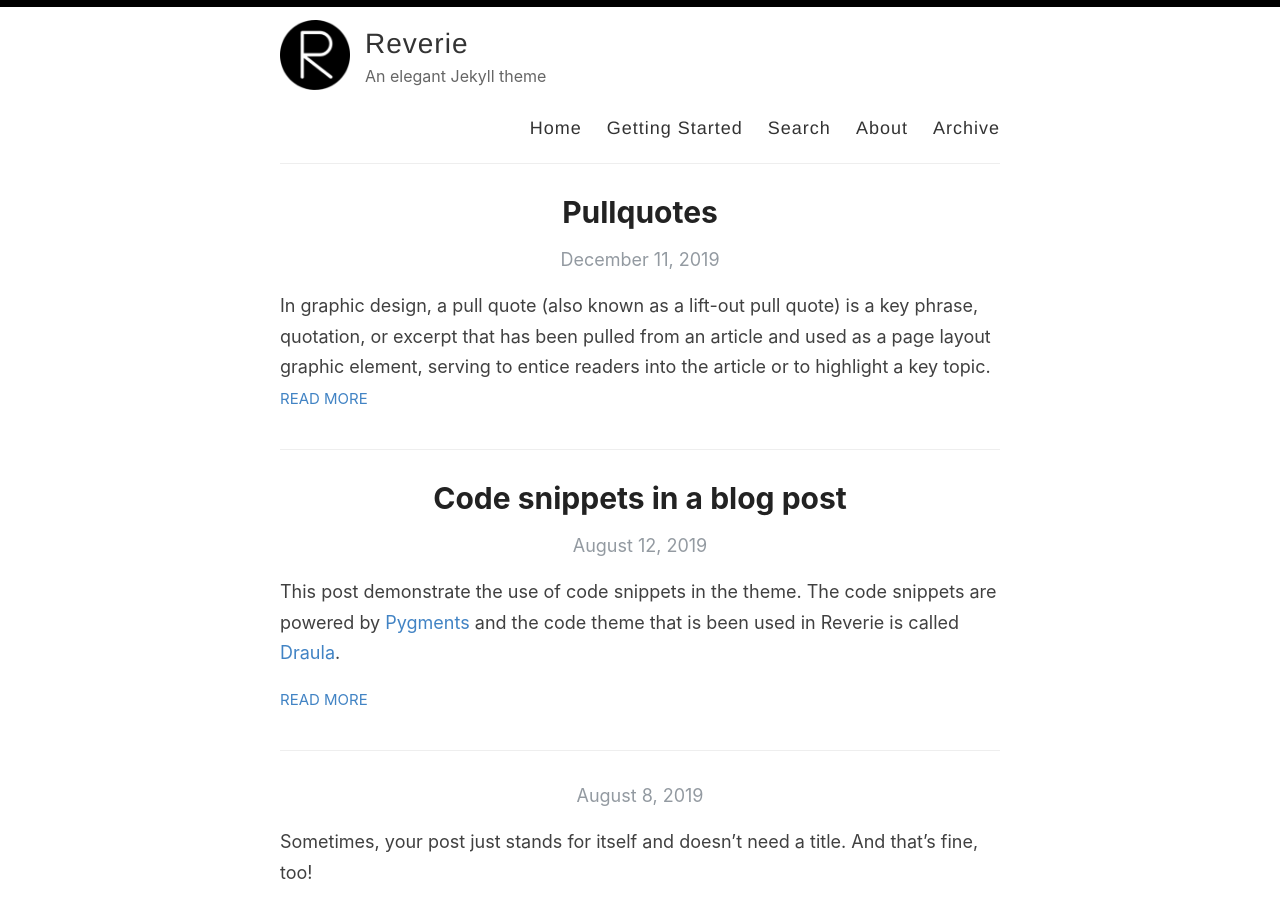
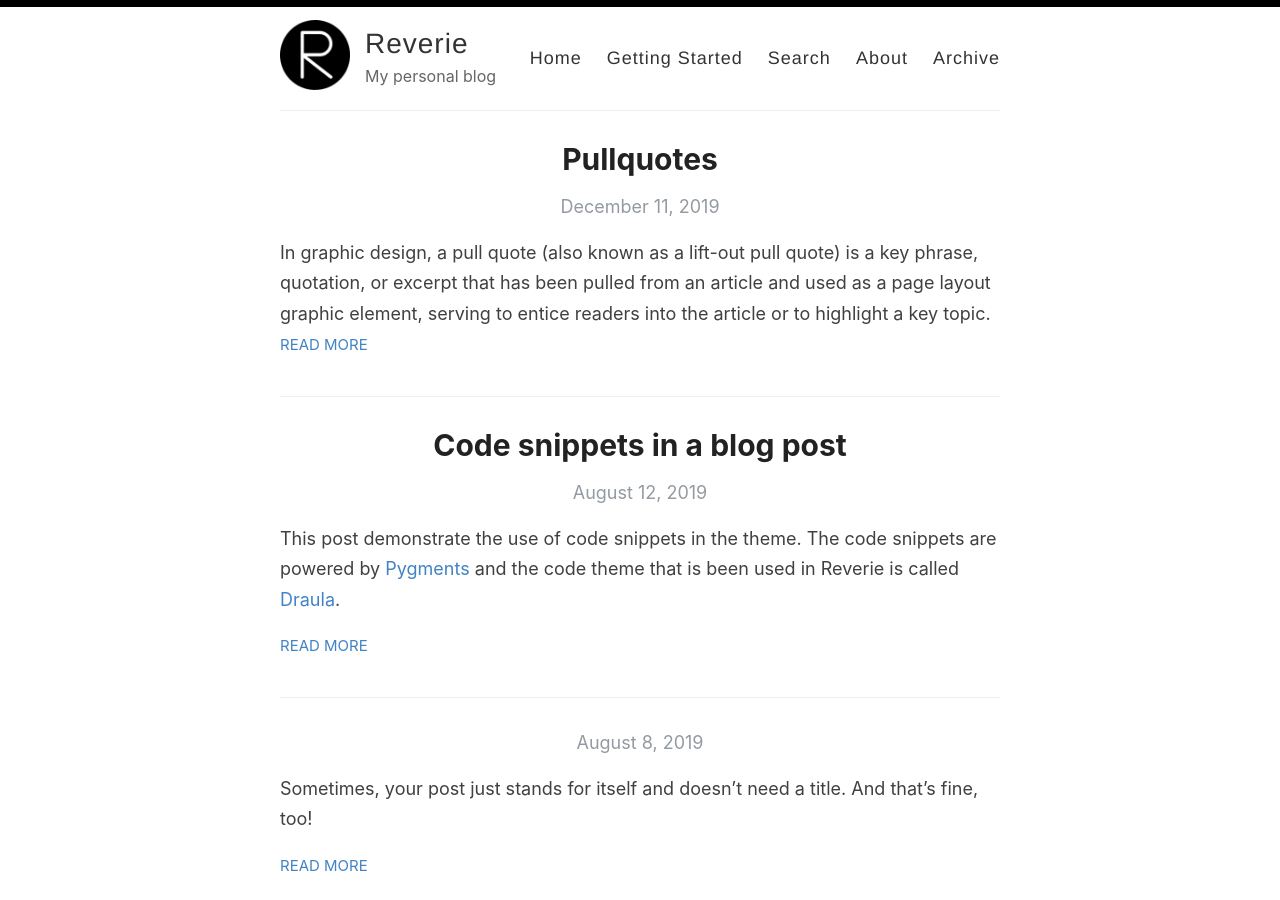
Before and after one commit to Zaltarba/blog, a Jekyll site: the page built from index.html, in a window 1280 px wide and 900 px high. Built offline with Jekyll 4.4.1, drawn with Linux system fonts in a browser that asks for light colours; the list of posts is cut into pages by our own code.

Commit message:
Update _config.yml

```diff
--- a/_config.yml
+++ b/_config.yml
@@ -6,10 +6,10 @@
 name: Reverie
 
 # Name of the author
-author: Amit Merchant
+author: Courvoisier Balthazar
 
 # Short bio or description (displayed in the header)
-description: An elegant Jekyll theme
+description: My personal blog
 
 # URL of your avatar or profile pic (you could use your GitHub profile pic)
 avatar: /images/reverie.png
@@ -21,7 +21,7 @@
 # Includes an icon in the footer for each username you enter
 footer-links:
   dribbble:
-  email: amit.d.merchant@gmail.com
+  email: balthazar.courvoisier@gmail.com
   facebook:
   flickr:
   github: amitmerchant1990/reverie
@@ -55,7 +55,7 @@
 # (http://yourusername.github.io/repository-name)
 # and NOT your User repository (http://yourusername.github.io)
 # then add in the baseurl here, like this: "/repository-name"
-baseurl: "/reverie"
+baseurl: "/blog"
 
 #
 # !! You don't need to change any of the configuration flags below !!
```
